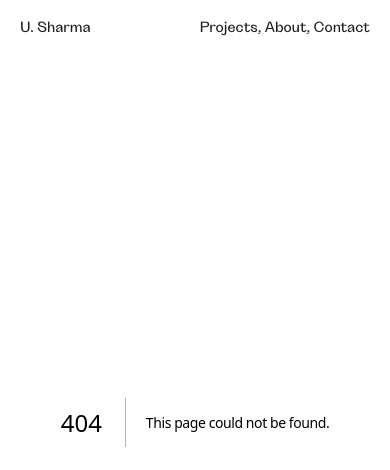
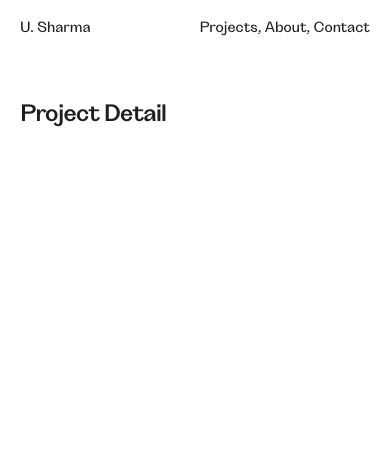
Before and after one commit to ujjwalshrma/portfolio-next, a Next.js app: page /projects in a window 390 px wide. Before the commit this address had no page. Shown: the top 470 px of the page. Built offline with nearby package versions, Linux system fonts and the light colour scheme.

Commit message:
made font size bigger on mob

```diff
--- a/src/app/globals.css
+++ b/src/app/globals.css
@@ -72,7 +72,7 @@ nav {
   }
 
   p {
-    font-size: 1.5rem;
+    font-size: 1.85rem;
     line-height: 3rem;
   }
 
--- /dev/null
+++ b/src/app/projects/page.tsx
@@ -0,0 +1,13 @@
+import styles from "./project.module.css";
+
+const ProjectDetail = () => {
+  return (
+    <div className={styles.project__detail__section}>
+      <div className="container">
+        <h2>Project Detail</h2>
+      </div>
+    </div>
+  );
+};
+
+export default ProjectDetail;
--- /dev/null
+++ b/src/app/projects/project.module.css
@@ -0,0 +1,3 @@
+.project__detail__section {
+  margin-top: 100px;
+}
```
